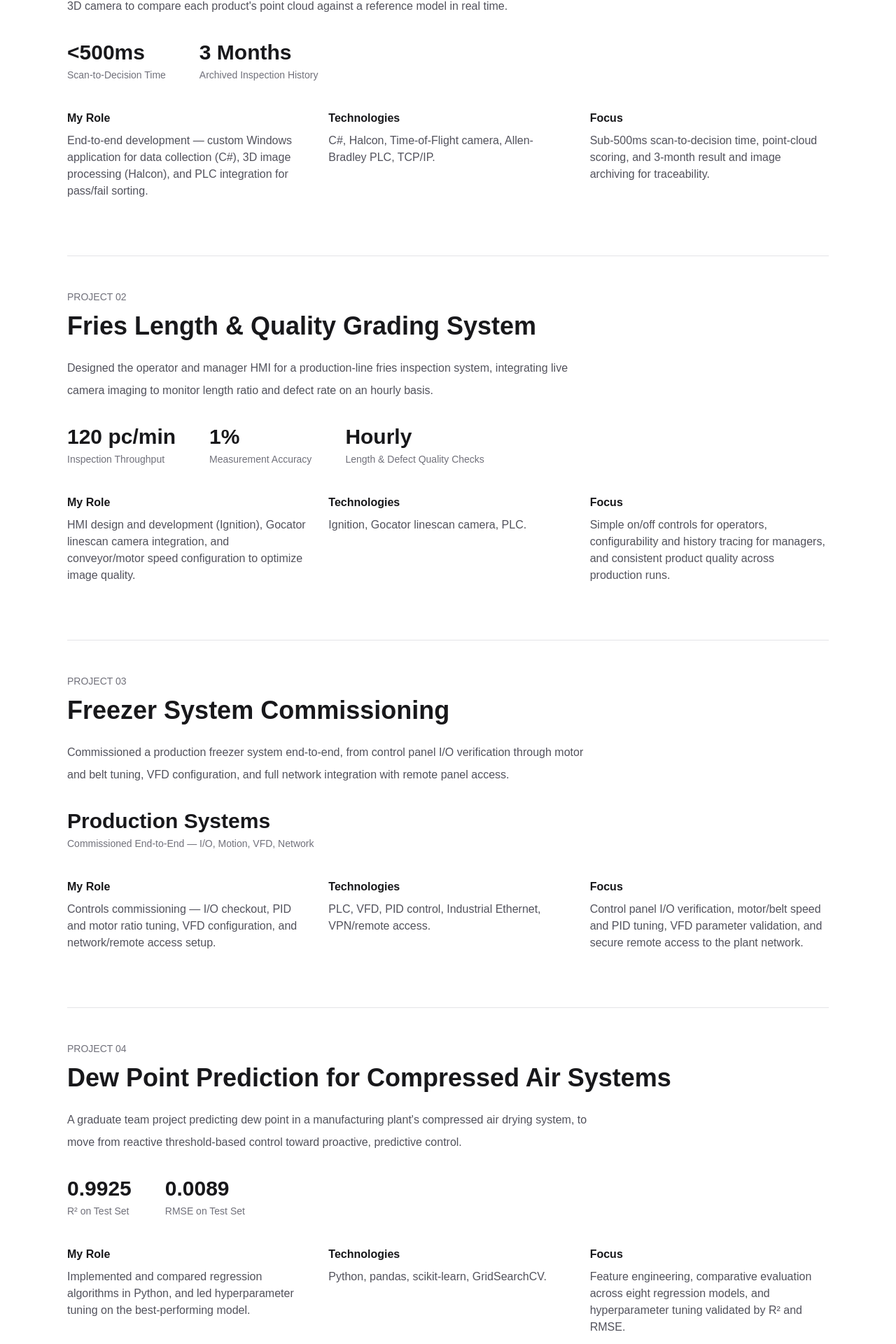
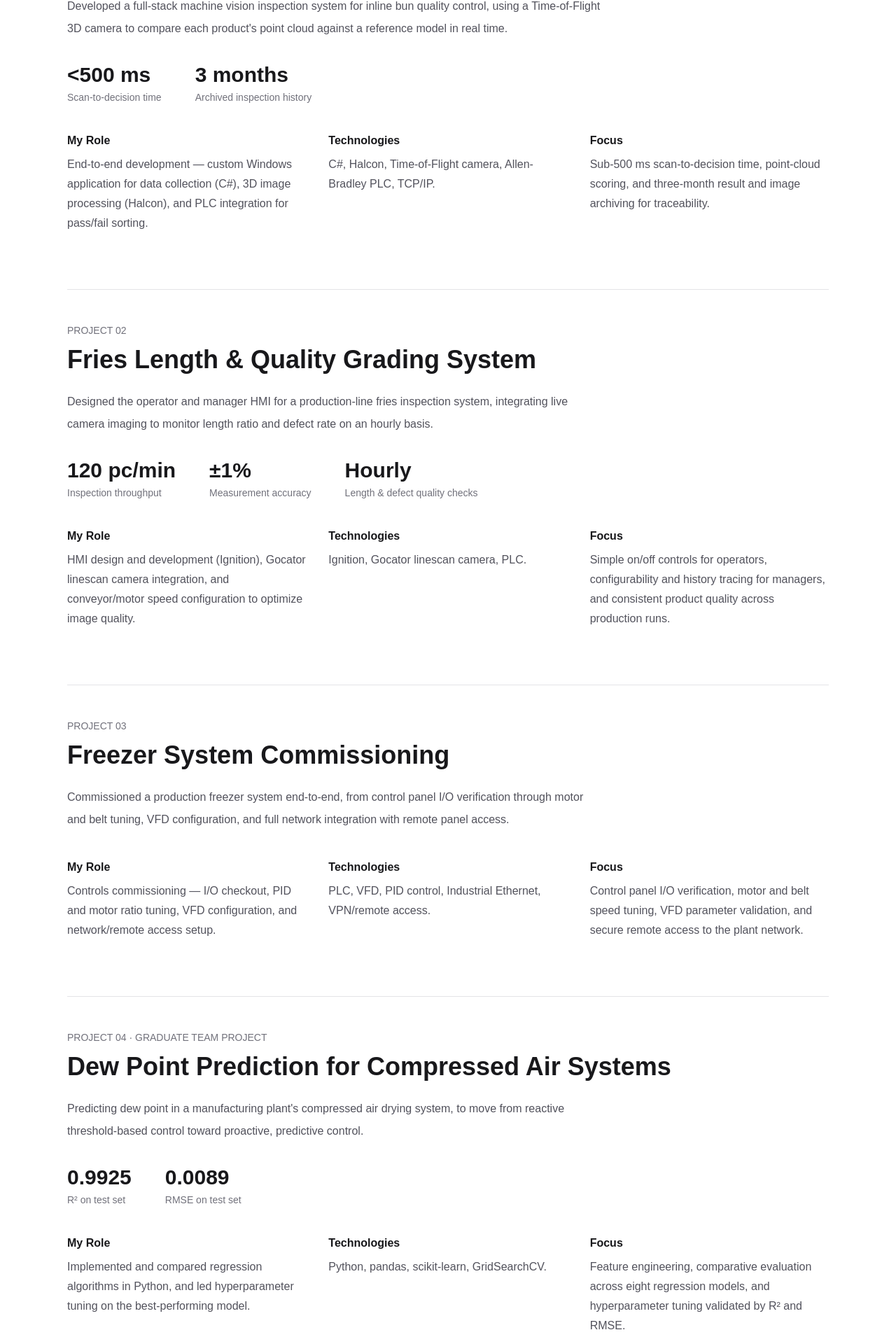
Before and after one commit to williamchen-max/william-chen-portfolio, a Next.js app: page /industrial-automation in a window 1280 px wide. Shown: the part 657-2577 px from the top of the page at 70% size. Built offline with nearby package versions, Linux system fonts and the light colour scheme.

Commit message:
update home page,softgripper image

```diff
--- a/app/industrial-automation/page.tsx
+++ b/app/industrial-automation/page.tsx
@@ -1,11 +1,18 @@
 import Link from "next/link";
+import Image from "next/image";
 import Navbar from "../components/Navbar";
-import Image from "next/image";
+import type { Metadata } from "next";
+
+export const metadata: Metadata = {
+  title: "Industrial Automation | William Chen",
+  description:
+    "Machine vision, controls, and commissioning for food production lines — inline 3D bun inspection, fries grading, freezer commissioning, and predictive control.",
+};
 
 export default function IndustrialAutomation() {
   return (
     <main className="min-h-screen bg-white text-zinc-900">
-        <Navbar />
+      <Navbar />
 
       <section className="max-w-6xl mx-auto px-8 py-24">
 
@@ -18,17 +25,16 @@ export default function IndustrialAutomation() {
         </h1>
 
         <p className="text-xl text-zinc-600 max-w-3xl mt-8 leading-8">
-          Industrial control systems, machine vision, motion control,
-          commissioning, and software integration for automated
-          manufacturing systems.
+          Production lines run product that looks identical to the eye but
+          reads as a different geometry to a computer. These are the vision,
+          control, and commissioning systems I&apos;ve built to measure and
+          act on that variation at line speed.
         </p>
 
-        {/* Project 1 */}
+        {/* ============ Project 1 ============ */}
         <div className="mt-20 border-t border-zinc-200 pt-12">
 
-          <p className="text-sm text-zinc-500">
-            PROJECT 01
-          </p>
+          <p className="text-sm text-zinc-500">PROJECT 01</p>
 
           <h2 className="text-4xl font-bold mt-3">
             Inline Bun Quality Inspection System
@@ -42,73 +48,75 @@ export default function IndustrialAutomation() {
           </p>
 
           <div className="flex flex-wrap gap-x-12 gap-y-6 mt-8">
-
             <div>
-              <p className="text-3xl font-bold">
-                &lt;500ms
-              </p>
+              <p className="text-3xl font-bold">&lt;500 ms</p>
               <p className="text-sm text-zinc-500 mt-1">
-                Scan-to-Decision Time
+                Scan-to-decision time
               </p>
             </div>
 
             <div>
-              <p className="text-3xl font-bold">
-                3 Months
-              </p>
+              <p className="text-3xl font-bold">3 months</p>
               <p className="text-sm text-zinc-500 mt-1">
-                Archived Inspection History
+                Archived inspection history
               </p>
             </div>
-
           </div>
 
+          {/* Operator application — drop vision-ui.gif into /public/industrial-automation/ */}
+          {/*<div className="mt-10">
+            <div className="overflow-hidden rounded-2xl border border-zinc-200 bg-white">
+              <Image
+                src="/industrial-automation/vision-ui.gif"
+                alt="Operator application showing live inspection, scoring, and event log"
+                width={1200}
+                height={676}
+                unoptimized
+                className="w-full h-auto"
+              />
+            </div>
+            <p className="text-sm text-zinc-500 mt-3">
+              The operator application I built in C# — live inspection,
+              scoring, and event log, feeding results to the PLC.
+            </p>
+          </div>*/}
+
           <div className="grid md:grid-cols-3 gap-8 mt-10">
-
             <div>
-              <h3 className="font-semibold">
-                My Role
-              </h3>
-              <p className="text-zinc-600 mt-2">
-                End-to-end development — custom Windows application
-                for data collection (C#), 3D image processing (Halcon),
-                and PLC integration for pass/fail sorting.
+              <h3 className="font-semibold">My Role</h3>
+              <p className="text-zinc-600 mt-2 leading-7">
+                End-to-end development — custom Windows application for
+                data collection (C#), 3D image processing (Halcon), and
+                PLC integration for pass/fail sorting.
               </p>
             </div>
 
             <div>
-              <h3 className="font-semibold">
-                Technologies
-              </h3>
-              <p className="text-zinc-600 mt-2">
-                C#, Halcon, Time-of-Flight camera,
-                Allen-Bradley PLC, TCP/IP.
+              <h3 className="font-semibold">Technologies</h3>
+              <p className="text-zinc-600 mt-2 leading-7">
+                C#, Halcon, Time-of-Flight camera, Allen-Bradley PLC,
+                TCP/IP.
               </p>
             </div>
 
             <div>
-              <h3 className="font-semibold">
-                Focus
-              </h3>
-              <p className="text-zinc-600 mt-2">
-                Sub-500ms scan-to-decision time, point-cloud scoring,
-                and 3-month result and image archiving for traceability.
+              <h3 className="font-semibold">Focus</h3>
+              <p className="text-zinc-600 mt-2 leading-7">
+                Sub-500 ms scan-to-decision time, point-cloud scoring,
+                and three-month result and image archiving for
+                traceability.
               </p>
             </div>
-
           </div>
-
         </div>
 
-        {/* Project 2 */}
+        {/* ============ Project 2 ============ */}
         <div className="mt-20 border-t border-zinc-200 pt-12">
 
-          <p className="text-sm text-zinc-500">
-            PROJECT 02
-          </p>
+          <p className="text-sm text-zinc-500">PROJECT 02</p>
 
           <h2 className="text-4xl font-bold mt-3">
-            Fries Length & Quality Grading System
+            Fries Length &amp; Quality Grading System
           </h2>
 
           <p className="text-zinc-600 max-w-3xl mt-6 leading-8">
@@ -118,79 +126,60 @@ export default function IndustrialAutomation() {
           </p>
 
           <div className="flex flex-wrap gap-x-12 gap-y-6 mt-8">
-
             <div>
-              <p className="text-3xl font-bold">
-                120 pc/min
-              </p>
+              <p className="text-3xl font-bold">120 pc/min</p>
               <p className="text-sm text-zinc-500 mt-1">
-                Inspection Throughput
+                Inspection throughput
               </p>
             </div>
 
             <div>
-              <p className="text-3xl font-bold">
-                1%
-              </p>
+              <p className="text-3xl font-bold">±1%</p>
               <p className="text-sm text-zinc-500 mt-1">
-                Measurement Accuracy
+                Measurement accuracy
               </p>
             </div>
 
             <div>
-              <p className="text-3xl font-bold">
-                Hourly
-              </p>
+              <p className="text-3xl font-bold">Hourly</p>
               <p className="text-sm text-zinc-500 mt-1">
-                Length & Defect Quality Checks
+                Length &amp; defect quality checks
               </p>
             </div>
-
           </div>
 
           <div className="grid md:grid-cols-3 gap-8 mt-10">
-
             <div>
-              <h3 className="font-semibold">
-                My Role
-              </h3>
-              <p className="text-zinc-600 mt-2">
-                HMI design and development (Ignition), Gocator
-                linescan camera integration, and conveyor/motor speed
+              <h3 className="font-semibold">My Role</h3>
+              <p className="text-zinc-600 mt-2 leading-7">
+                HMI design and development (Ignition), Gocator linescan
+                camera integration, and conveyor/motor speed
                 configuration to optimize image quality.
               </p>
             </div>
 
             <div>
-              <h3 className="font-semibold">
-                Technologies
-              </h3>
-              <p className="text-zinc-600 mt-2">
+              <h3 className="font-semibold">Technologies</h3>
+              <p className="text-zinc-600 mt-2 leading-7">
                 Ignition, Gocator linescan camera, PLC.
               </p>
             </div>
 
             <div>
-              <h3 className="font-semibold">
-                Focus
-              </h3>
-              <p className="text-zinc-600 mt-2">
+              <h3 className="font-semibold">Focus</h3>
+              <p className="text-zinc-600 mt-2 leading-7">
                 Simple on/off controls for operators, configurability
                 and history tracing for managers, and consistent
                 product quality across production runs.
               </p>
             </div>
-
           </div>
-
         </div>
 
-        {/* Project 3 */}
+        {/* ============ Project 3 ============ */}
         <div className="mt-20 border-t border-zinc-200 pt-12">
 
-          <p className="text-sm text-zinc-500">
-            PROJECT 03
-          </p>
+          <p className="text-sm text-zinc-500">PROJECT 03</p>
 
           <h2 className="text-4xl font-bold mt-3">
             Freezer System Commissioning
@@ -203,26 +192,10 @@ export default function IndustrialAutomation() {
             panel access.
           </p>
 
-          <div className="flex flex-wrap gap-x-12 gap-y-6 mt-8">
-
+          <div className="grid md:grid-cols-3 gap-8 mt-10">
             <div>
-              <p className="text-3xl font-bold">
-                Production Systems
-              </p>
-              <p className="text-sm text-zinc-500 mt-1">
-                Commissioned End-to-End — I/O, Motion, VFD, Network
-              </p>
-            </div>
-
-          </div>
-
-          <div className="grid md:grid-cols-3 gap-8 mt-10">
-
-            <div>
-              <h3 className="font-semibold">
-                My Role
-              </h3>
-              <p className="text-zinc-600 mt-2">
+              <h3 className="font-semibold">My Role</h3>
+              <p className="text-zinc-600 mt-2 leading-7">
                 Controls commissioning — I/O checkout, PID and motor
                 ratio tuning, VFD configuration, and network/remote
                 access setup.
@@ -230,35 +203,29 @@ export default function IndustrialAutomation() {
             </div>
 
             <div>
-              <h3 className="font-semibold">
-                Technologies
-              </h3>
-              <p className="text-zinc-600 mt-2">
-                PLC, VFD, PID control, Industrial
-                Ethernet, VPN/remote access.
+              <h3 className="font-semibold">Technologies</h3>
+              <p className="text-zinc-600 mt-2 leading-7">
+                PLC, VFD, PID control, Industrial Ethernet, VPN/remote
+                access.
               </p>
             </div>
 
             <div>
-              <h3 className="font-semibold">
-                Focus
-              </h3>
-              <p className="text-zinc-600 mt-2">
-                Control panel I/O verification, motor/belt speed and
-                PID tuning, VFD parameter validation, and secure
-                remote access to the plant network.
+              <h3 className="font-semibold">Focus</h3>
+              <p className="text-zinc-600 mt-2 leading-7">
+                Control panel I/O verification, motor and belt speed
+                tuning, VFD parameter validation, and secure remote
+                access to the plant network.
               </p>
             </div>
-
           </div>
-
         </div>
 
-        {/* Project 4 */}
+        {/* ============ Project 4 ============ */}
         <div className="mt-20 border-t border-zinc-200 pt-12">
 
           <p className="text-sm text-zinc-500">
-            PROJECT 04
+            PROJECT 04 · GRADUATE TEAM PROJECT
           </p>
 
           <h2 className="text-4xl font-bold mt-3">
@@ -266,74 +233,52 @@ export default function IndustrialAutomation() {
           </h2>
 
           <p className="text-zinc-600 max-w-3xl mt-6 leading-8">
-            A graduate team project predicting dew point in a
-            manufacturing plant&apos;s compressed air drying system, to
-            move from reactive threshold-based control toward proactive,
-            predictive control.
+            Predicting dew point in a manufacturing plant&apos;s compressed
+            air drying system, to move from reactive threshold-based
+            control toward proactive, predictive control.
           </p>
 
           <div className="flex flex-wrap gap-x-12 gap-y-6 mt-8">
+            <div>
+              <p className="text-3xl font-bold">0.9925</p>
+              <p className="text-sm text-zinc-500 mt-1">R² on test set</p>
+            </div>
 
             <div>
-              <p className="text-3xl font-bold">
-                0.9925
-              </p>
-              <p className="text-sm text-zinc-500 mt-1">
-                R² on Test Set
+              <p className="text-3xl font-bold">0.0089</p>
+              <p className="text-sm text-zinc-500 mt-1">RMSE on test set</p>
+            </div>
+          </div>
+
+          <div className="grid md:grid-cols-3 gap-8 mt-10">
+            <div>
+              <h3 className="font-semibold">My Role</h3>
+              <p className="text-zinc-600 mt-2 leading-7">
+                Implemented and compared regression algorithms in Python,
+                and led hyperparameter tuning on the best-performing
+                model.
               </p>
             </div>
 
             <div>
-              <p className="text-3xl font-bold">
-                0.0089
-              </p>
-              <p className="text-sm text-zinc-500 mt-1">
-                RMSE on Test Set
-              </p>
-            </div>
-
-          </div>
-
-          <div className="grid md:grid-cols-3 gap-8 mt-10">
-
-            <div>
-              <h3 className="font-semibold">
-                My Role
-              </h3>
-              <p className="text-zinc-600 mt-2">
-                Implemented and compared regression algorithms in
-                Python, and led hyperparameter tuning on the
-                best-performing model.
-              </p>
-            </div>
-
-            <div>
-              <h3 className="font-semibold">
-                Technologies
-              </h3>
-              <p className="text-zinc-600 mt-2">
+              <h3 className="font-semibold">Technologies</h3>
+              <p className="text-zinc-600 mt-2 leading-7">
                 Python, pandas, scikit-learn, GridSearchCV.
               </p>
             </div>
 
             <div>
-              <h3 className="font-semibold">
-                Focus
-              </h3>
-              <p className="text-zinc-600 mt-2">
-                Feature engineering, comparative evaluation across
-                eight regression models, and hyperparameter tuning
-                validated by R² and RMSE.
+              <h3 className="font-semibold">Focus</h3>
+              <p className="text-zinc-600 mt-2 leading-7">
+                Feature engineering, comparative evaluation across eight
+                regression models, and hyperparameter tuning validated by
+                R² and RMSE.
               </p>
             </div>
-
           </div>
 
-          {/* Correlation Chart */}
           <div className="mt-12">
-
             <div className="overflow-hidden rounded-2xl border border-zinc-200 bg-white">
-
               <Image
                 src="/dew-point/correlation-plot.png"
                 alt="Correlation plot between dew point and the top four predictive features"
@@ -341,17 +286,30 @@ export default function IndustrialAutomation() {
                 height={1200}
                 className="w-full h-auto"
               />
+            </div>
+            <p className="text-sm text-zinc-500 mt-3">
+              Correlation between dew point and the four most predictive
+              features — supply temp, discharge temp, step, and motor
+              amperage.
+            </p>
+          </div>
+        </div>
 
-            </div>
+        {/* ============ Footer nav ============ */}
+        <div className="mt-24 border-t border-zinc-200 pt-10 flex flex-wrap gap-6">
+          <Link
+            href="/robotics"
+            className="font-medium hover:underline"
+          >
+            Explore Robotics →
+          </Link>
 
-            <p className="text-sm text-zinc-500 mt-3">
-              Correlation between dew point and the four most
-              predictive features — supply temp, discharge temp,
-              step, and motor amperage.
-            </p>
-
-          </div>
-
+          <Link
+            href="/#contact"
+            className="font-medium hover:underline"
+          >
+            Get in touch →
+          </Link>
         </div>
 
       </section>
```
Also changed, not shown: app/page.tsx (+68 -74 lines), app/robotics/soft-gripper/page.tsx (+58 -74 lines), public/soft-gripper/real_print.png (added).
